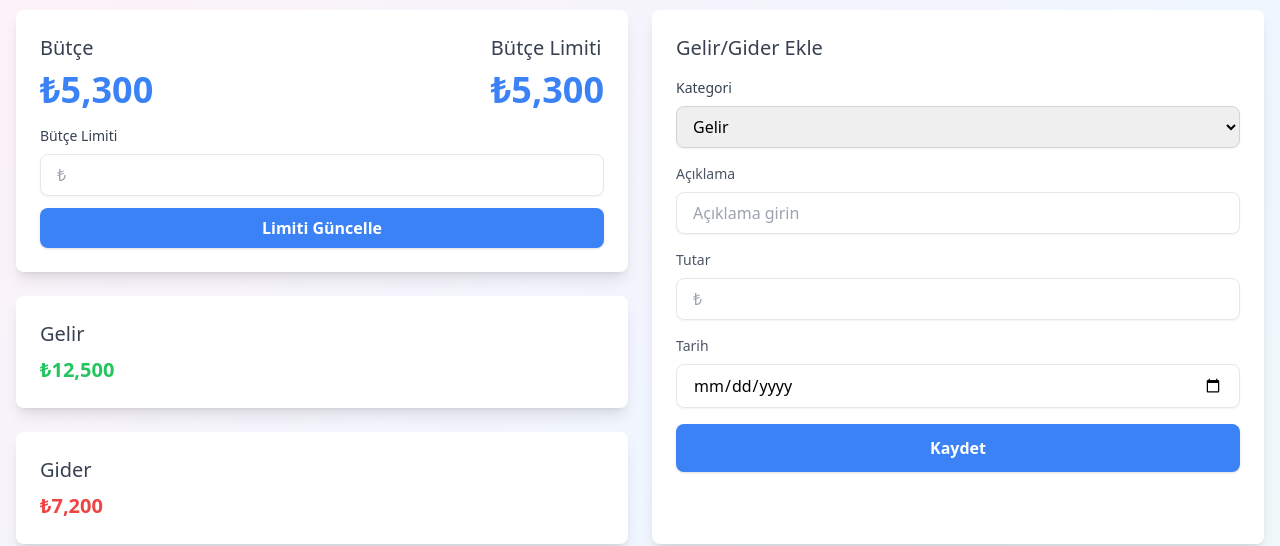
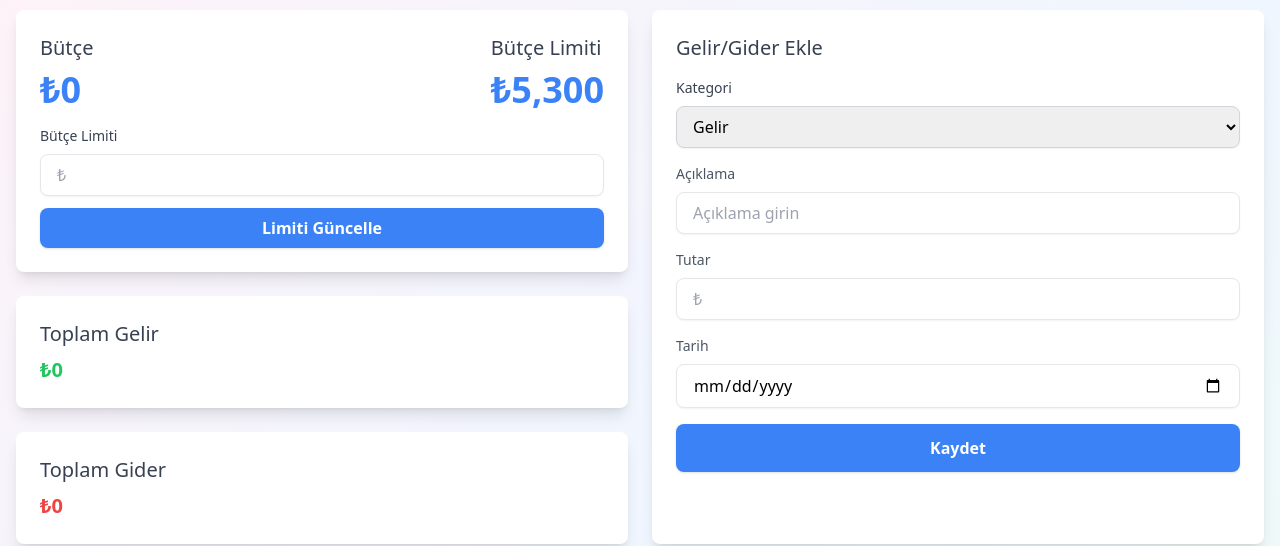
Before and after one commit to ycihan0/budget, a Next.js app: page / in a window 1280 px wide. Shown: the part 406-952 px from the top of the page. Built offline with nearby package versions, Linux system fonts and the light colour scheme.

Commit message:
BedgetDashboard Income and Expense

```diff
--- a/components/BudgetDashboard.jsx
+++ b/components/BudgetDashboard.jsx
@@ -1,6 +1,17 @@
 import React from "react";
+import { useSelector } from "react-redux";
 
 const BudgetDashboard = () => {
+  const transactions = useSelector((state) => state.transactions.transactions);
+
+  const totalIncome = transactions
+    .filter((transaction) => transaction.category === "Gelir")
+    .reduce((sum, transaction) => sum + parseFloat(transaction.amount || 0), 0);
+
+  const totalExpense = transactions
+    .filter((transaction) => transaction.category === "Gider")
+    .reduce((sum, transaction) => sum + parseFloat(transaction.amount || 0), 0);
+
   return (
     <div className="grid grid-cols-1 gap-6">
       {/* Bütçe Kartı */}
@@ -8,7 +19,9 @@ const BudgetDashboard = () => {
         <div className="flex justify-between">
           <div>
             <h1 className="text-xl font-medium text-gray-700">Bütçe</h1>
-            <p className="text-4xl font-bold text-blue-500 mt-2">₺5,300</p>
+            <p className="text-4xl font-bold text-blue-500 mt-2">
+              ₺{(totalIncome - totalExpense).toLocaleString()}
+            </p>
           </div>
           <div>
             <h1 className="text-xl font-medium text-gray-700">Bütçe Limiti</h1>
@@ -38,16 +51,18 @@ const BudgetDashboard = () => {
         </div>
       </div>
 
-      {/* Gelir Kartı */}
       <div className="bg-white shadow-lg rounded-lg p-6">
-        <h2 className="text-xl font-medium text-gray-700">Gelir</h2>
-        <p className="text-xl font-bold text-green-500 mt-2">₺12,500</p>
+        <h2 className="text-xl font-medium text-gray-700">Toplam Gelir</h2>
+        <p className="text-xl font-bold text-green-500 mt-2">
+          ₺{totalIncome.toLocaleString()}
+        </p>
       </div>
 
-      {/* Gider Kartı */}
       <div className="bg-white shadow-lg rounded-lg p-6">
-        <h2 className="text-xl font-medium text-gray-700">Gider</h2>
-        <p className="text-xl font-bold text-red-500 mt-2">₺7,200</p>
+        <h2 className="text-xl font-medium text-gray-700">Toplam Gider</h2>
+        <p className="text-xl font-bold text-red-500 mt-2">
+          ₺{totalExpense.toLocaleString()}
+        </p>
       </div>
     </div>
   );
```
